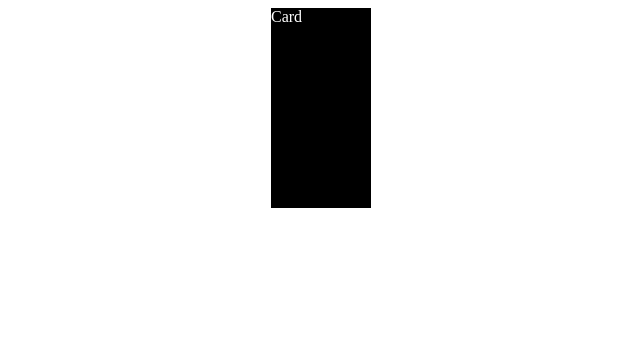
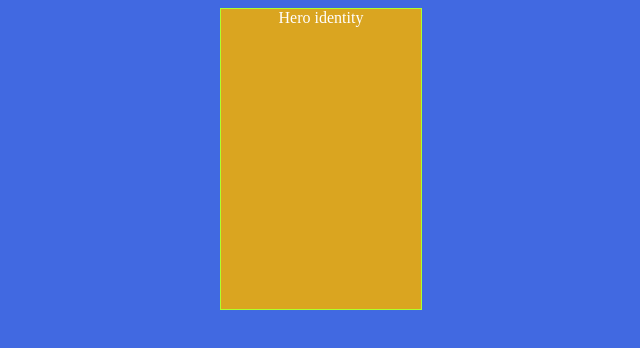
Before and after one commit to jpatterson933/canvas_practice, a plain HTML site: page index.html in a window 1280 px wide. Shown: the whole page, without its empty margins (319-959 px from the left). Drawn offline with Linux system fonts and the light colour scheme.

Commit message:
added css styling to show card

```diff
--- a/index.css
+++ b/index.css
@@ -1,7 +1,49 @@
+/* this sets our body's background color so we can see the card in action */
+body {
+    background-color: royalblue;
+}
+
+/* this is the overall card holder that creates the 3d perspective  */
 #card {
     margin: 0 auto;
-    width: 100px;
-    height: 200px;
+    width: 200px;
+    height: 300px;
     background-color: black;
     color: white;
+    border: 1px solid greenyellow;
+    perspective: 1000px;
 }
+/* this hold all of our contents of the card - basically all card info is in here  */
+#inner-card {
+    position: relative;
+    width: 100%;
+    height: 100%;
+    text-align: center;
+    transition: transform 0.8s;
+    transform-style: preserve-3d;
+}
+/* on hover the card and inside of the card will rotate */
+#card:hover #inner-card {
+    transform: rotateY(180deg);
+}
+/* this hides the back of the object of the 3d element  */
+#identity, #stats {
+    position: absolute;
+    width: 100%;
+    height: 100%;
+    -webkit-backface-visibility: hidden; /* for safari browser */
+    backface-visibility: hidden;
+}
+/* this is the front of the card  */
+#identity {
+    background-color: goldenrod;
+    color: white;
+
+}
+/* this is the back of the card */
+#stats {
+    background-color: dodgerblue;
+    color: white;
+    transform: rotateY(180deg);
+
+}
--- a/index.html
+++ b/index.html
@@ -8,8 +8,16 @@
     <title>Card</title>
 </head>
 <body>
-    <div id="card">Card</div>
-    <div id="stats"></div>
+    <div id="card">
+        <div id="inner-card">
+            <div id="identity">Hero identity</div>
+            <div id="stats">Stats</div>
+        </div>
+    </div>
+
+
+
+
 
     <script src="index.js"></script>
 </body>
```
